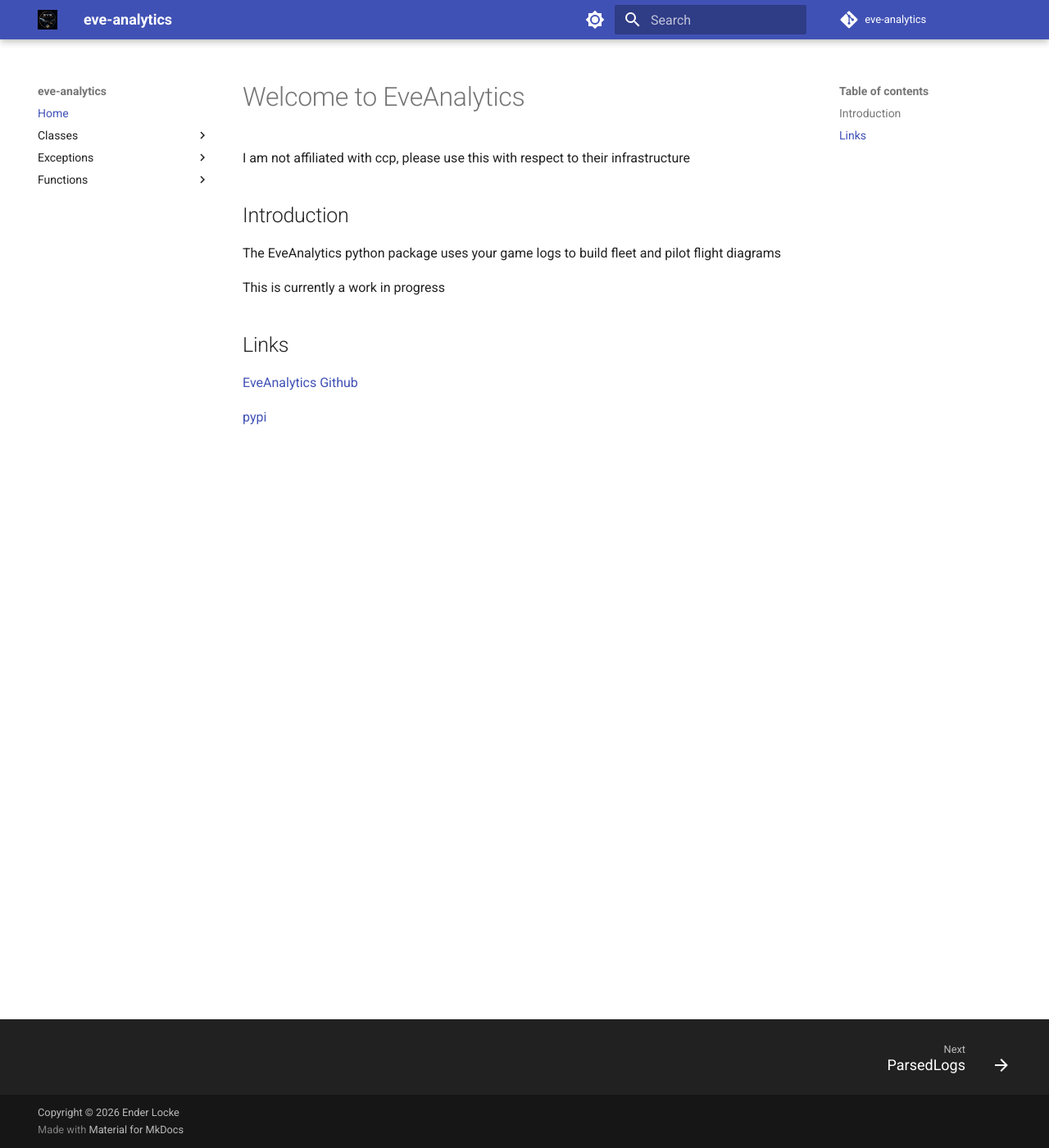
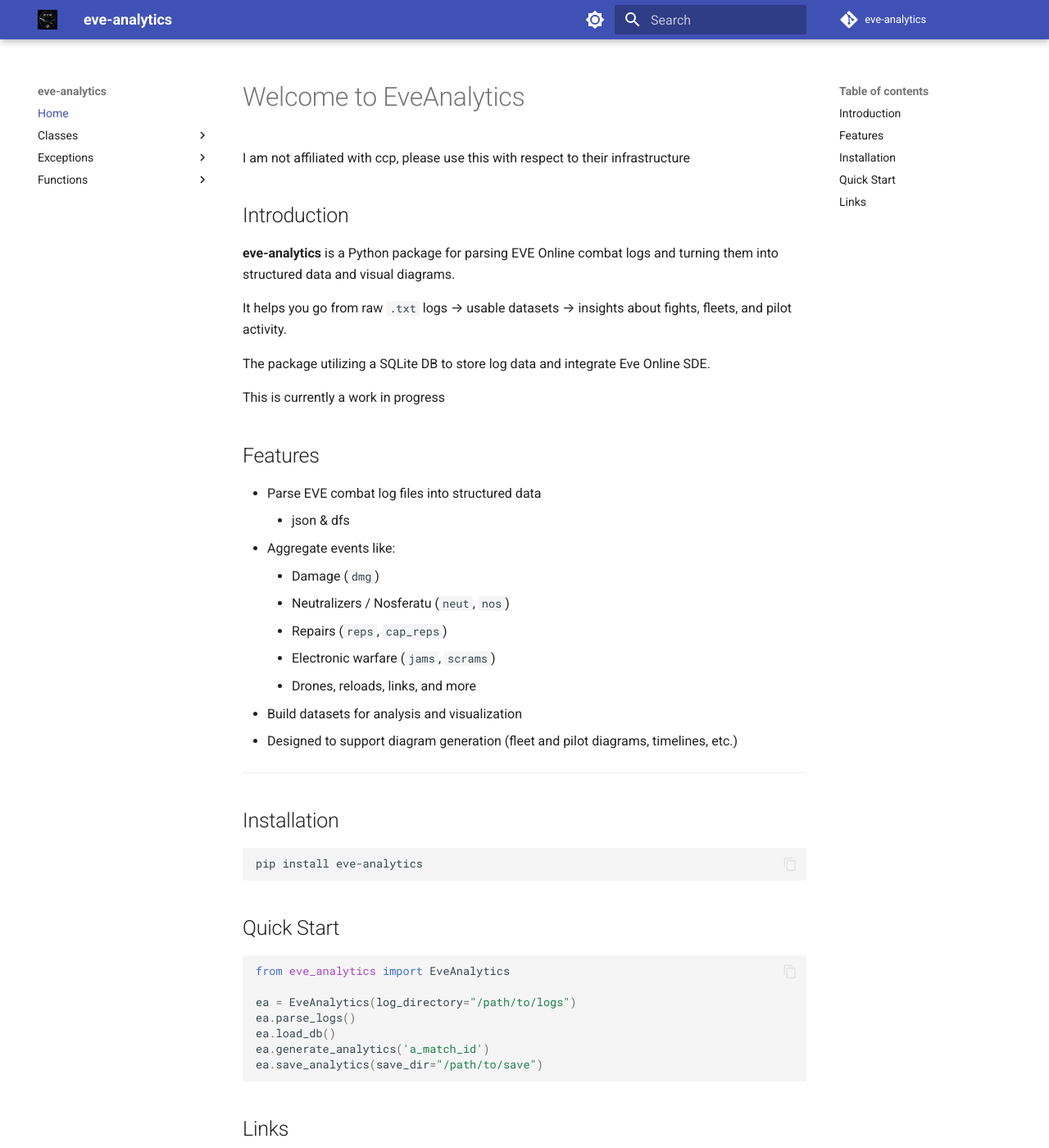
Before and after one commit to ender-locke/eve-analytics, an MkDocs documentation site: the page built from docs/index.md, in a window 1280 px wide and 1400 px high. Shown: the whole window at 82% size. Built offline with MkDocs 1.6.1 and Material for MkDocs 9.7.7, drawn with Linux system fonts in a browser that asks for light colours; comment, search, counter and statistics services are not loaded.

Commit message:
updating mmkdocs

````diff
--- a/docs/index.md
+++ b/docs/index.md
@@ -2,11 +2,49 @@
 I am not affiliated with ccp, please use this with respect to their infrastructure
 
 ## Introduction
-The EveAnalytics python package uses your game logs to build fleet and pilot flight diagrams
+**eve-analytics** is a Python package for parsing EVE Online combat logs and turning them into structured data and visual diagrams.
+
+It helps you go from raw `.txt` logs → usable datasets → insights about fights, fleets, and pilot activity.
+
+The package utilizing a SQLite DB to store log data and integrate Eve Online SDE.
 
 This is currently a work in progress
 
+## Features
+
+* Parse EVE combat log files into structured data
+    * json & dfs
+* Aggregate events like:
+    * Damage (`dmg`)
+    * Neutralizers / Nosferatu (`neut`, `nos`)
+    * Repairs (`reps`, `cap_reps`)
+    * Electronic warfare (`jams`, `scrams`)
+    * Drones, reloads, links, and more
+* Build datasets for analysis and visualization
+* Designed to support diagram generation (fleet and pilot diagrams, timelines, etc.)
+
+---
+
+## Installation
+
+```bash
+pip install eve-analytics
+```
+
+## Quick Start
+
+```python
+from eve_analytics import EveAnalytics
+
+ea = EveAnalytics(log_directory="/path/to/logs")
+ea.parse_logs()
+ea.load_db()
+ea.generate_analytics('a_match_id')
+ea.save_analytics(save_dir="/path/to/save")
+
+```
+
 ## Links
-[EveAnalytics Github]()
+[EveAnalytics Github](https://github.com/ender-locke/eve-analytics)
 
-[pypi]()
+[pypi](https://pypi.org/project/eve-analytics/)
--- a/pyproject.toml
+++ b/pyproject.toml
@@ -4,7 +4,7 @@
 
 [project]
 name = "eve-analytics"
-version = "0.0.16"
+version = "0.0.17"
 authors = [{ name = "Ender Locke", email = "enderlocke.eve@gmail.com" }]
 description = "Analytics package for eve online"
 readme = "README.md"
````
Also changed, not shown: README.md (+1 -1 lines).
